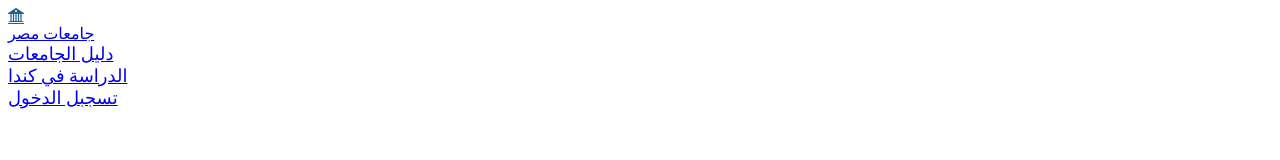
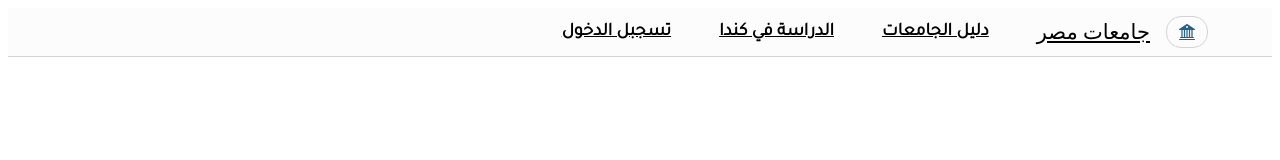
Before and after one commit to Ahmedoranos/UniversitiesUI, a plain HTML site: page index.html in a window 1280 px wide. Drawn offline with Linux system fonts and the light colour scheme; a web font is replaced by a local one.

Commit message:
new update

```diff
--- a/index.html
+++ b/index.html
@@ -3,17 +3,19 @@
     <meta charset="UTF-8">
     <meta http-equiv="X-UA-Compatible" content="IE=edge">
     <meta name="viewport" content="width=device-width, initial-scale=1.0">
-    <title>Document</title>
+    <title>HomePage</title>
+    <link rel="stylesheet" href="style.css">
+
+	<link rel="stylesheet" href="https://fonts.googleapis.com/css?family=Tajawal">
+    <link rel="stylesheet" href="https://fonts.googleapis.com/css?family=Gulzar">
+    <link rel="stylesheet" href="https://fonts.googleapis.com/css?family=Amiri">
+    <link rel="stylesheet" href="https://fonts.googleapis.com/css?family=Almarai">
+
 </head>
 <body>
-    <body>
     <header>
-          <div class="header_new" id="myHeader">
-             <div class="div_inside_header_new" style="">
-
-
-                 <div>
-
+          <div class="header_new" id="myHeader" style="border: ;">
+              <div class="div_inside_header_new" style="display: flex;flex-direction: row-reverse;border: ">
                     <div class="div_contain_logo_tag_new" style="border:;">
                             <div class="logo_div">
                                 <svg xmlns="http://www.w3.org/2000/svg" width="16" height="16" fill="#26618B"   style="align-self: center;"
@@ -23,25 +25,17 @@
                             </div>
                     </div>
 
-
-
                     <div class="div_contain_a_tag" style="font-family: MyWebFont;margin-right: 1rem;">
                         <a href="http://egyptuniversities.org/" class="site_tag"  style="font-weight:500 !important;">
                                 جامعات مصر
                         </a>
                     </div>
 
-
-
                     <div class="div_contain_a_tag"  style="font-size: large;font-family: tajawal;">
                         <a href="http://egyptuniversities.org/guide" class="site_tag"  style="font-size: large;">
                                 دليل الجامعات
                         </a>
                     </div>
-
-
-
-
 
                     <div class="div_contain_a_tag"  style="font-size: large;font-family: tajawal;">
                         <a href="http://egyptuniversities.org/study_in_usa" class="site_tag"  style="font-size: large;">
@@ -50,28 +44,14 @@
 
                         </a>
                     </div>
-
-
-
-
-
-
-
               </div>
 
-                 <div>
-
-                    <div class="div_contain_a_tag"  style="font-size: large;font-family: tajawal;">
+              <div class="div_contain_a_tag"  style="font-size: large;font-family: tajawal;border:  ;">
                     <a href="http://egyptuniversities.org/study_in_usa" class="site_tag"  style="font-size: large;">
 
                         تسجبل الدخول
                     </a>
                </div>
-
-                 </div>
-
-
-             </div>
          </div>
     </header>
 </body>
```
Lines whose indentation alone changed are shown as unchanged.
